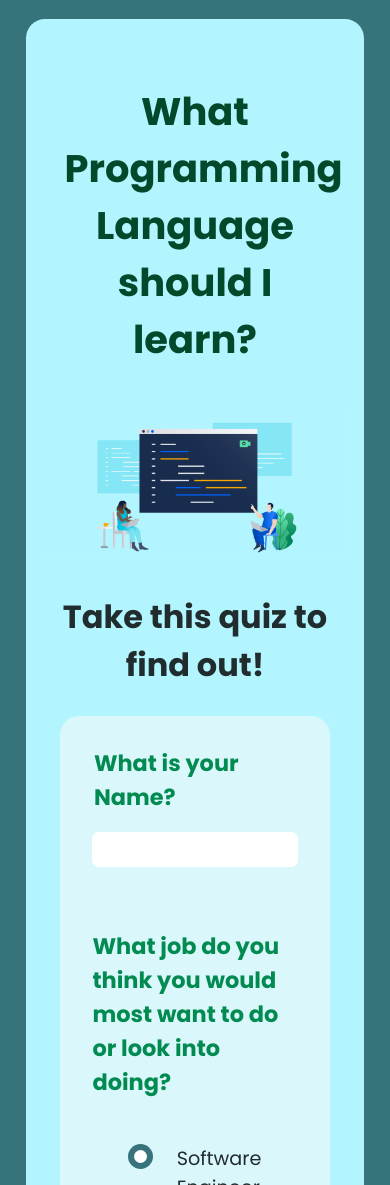
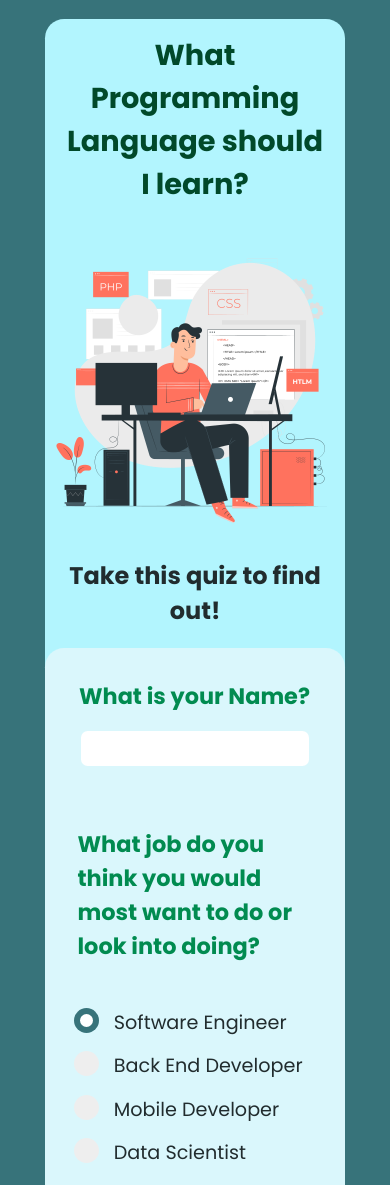
Before and after one commit to Christinamawel/Programming-Language-Suggester, a plain HTML site: page index.html in a window 390 px wide. Shown: the top 1185 px of the page. Drawn offline with Linux system fonts and the light colour scheme.

Commit message:
add mobile styles

```diff
--- a/css/styles.css
+++ b/css/styles.css
@@ -17,6 +17,10 @@ body {
 
 #hero-img{
   width: 100%;
+}
+
+#mobile-img {
+  display: none;
 }
 
 h1 {
@@ -177,3 +181,38 @@ button:hover {
 .result {
   display:none;
 }
+
+@media (max-width:  450px) {
+  h1{
+    font-size: 1.8rem;
+  }
+
+  h2 {
+    font-size: 1.5rem;
+  }
+
+  #hero-img{
+    display: none;
+  }
+
+  #mobile-img {
+    display: block;
+    width: 100%;
+  }
+
+  form {
+    width: 100%;
+  }
+
+  #container {
+    padding: 0;
+  }
+
+  .answer {
+    padding-left: 1.5em;
+  }
+
+  .checkmark {
+    margin-left: 1em;
+  }
+}
--- a/index.html
+++ b/index.html
@@ -14,6 +14,7 @@
     <h1>What Programming Language should I learn?</h1>
     <div id="quiz">
       <img id="hero-img" src="img/hero.jpg" alt="programming illustration">
+      <img id="mobile-img" src="img/mobile-hero.png" alt="programming illustration">
       <h2 id="quiz-head">Take this quiz to find out!</h2>
       <form id="program-quiz">
         <div id = "name-q">
@@ -49,7 +50,7 @@
             <label>
               <input class="radio-inp" type="radio" name="popular" value="mostPop" checked>
               <span class="checkmark"></span>
-              <div class="answer">I think want to be skilled in the most popular language</div>
+              <div class="answer">I think I want to be skilled in the most popular language</div>
             </label>
             <label>
               <input class="radio-inp" type="radio" name="popular" value="changePop">
@@ -67,7 +68,7 @@
             <label>
               <input class="radio-inp" type="radio" name="difficulty" value="easy" checked>
               <span class="checkmark"></span>
-              <div class="answer">I want to learn one of the easiest languages and quickest languages</div>
+              <div class="answer">I want to learn one of the easiest and quickest languages</div>
             </label>
             <label>
               <input class="radio-inp" type="radio" name="difficulty" value="hard">
```
Also changed, not shown: img/mobile-hero.png (added).
